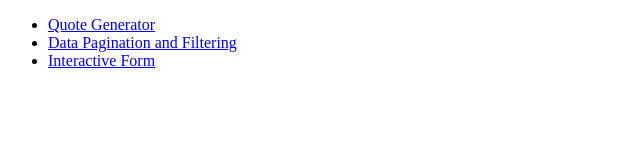
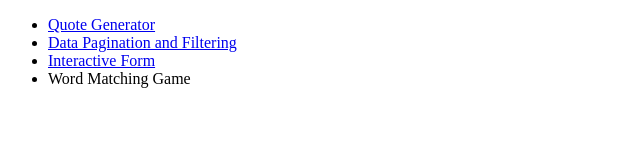
Before and after one commit to SethEvry/SethEvry.github.io, a plain HTML site: page index.html in a window 1280 px wide. Shown: the whole page, without its empty margins (0-640 px from the left). Drawn offline with Linux system fonts and the light colour scheme.

Commit message:
Update index.html

```diff
--- a/index.html
+++ b/index.html
@@ -12,6 +12,7 @@
             <li><a href="/a-random-quote-generator" target="_blank">Quote Generator</a></li>
             <li><a href="/data-pagination-and-filtering" target="_blank">Data Pagination and Filtering</a></li>
             <li><a href="/interactive-form" target="_blank">Interactive Form</a></li>
+            <li><a href="/oop-game" target="_blank"></a>Word Matching Game</li>
 
         </ul>
     </div>
```
